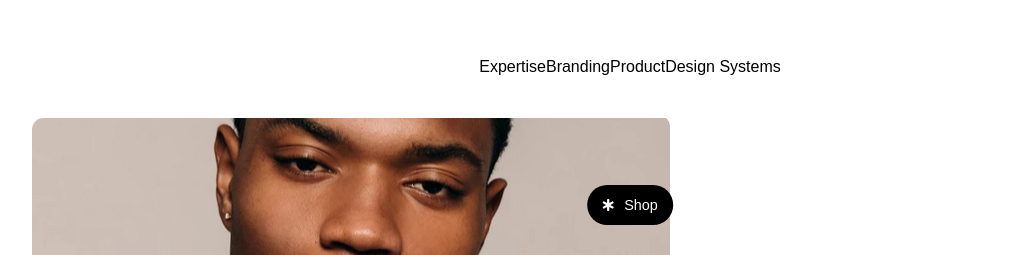
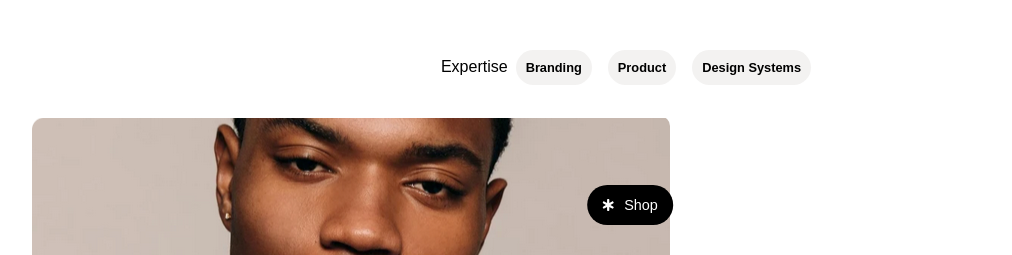
Before and after one commit to merkmic/Hackathon-Gr-3, a plain HTML site: page index.html in a window 1280 px wide. Shown: the part 545-800 px from the top of the page, without its empty margins (10-1022 px from the left). Drawn offline with Linux system fonts and the light colour scheme.

Commit message:
subheader improved

```diff
--- a/index.html
+++ b/index.html
@@ -15,7 +15,7 @@
       <a class="nav_links" href="https://oh.studio/contact">Contact</a>
     </nav>
     <h1>A brand and product designer working with clients globally</h1>
-    <p><span>Expertise</span><span>Branding</span><span>Product</span><span>Design Systems</span></p>
+    <p><bdo dir="ltr">Expertise</bdo><span>Branding</span><span>Product</span><span>Design Systems</span></p>
     <main>
       <div class="gallery_image">
       <img src="./images/gallery_aire.png" alt="Aire">
--- a/style.css
+++ b/style.css
@@ -47,7 +47,16 @@ h1 {
 #current {
   background: rgb(255, 255, 255);
 }
-
+span {
+    width: auto;
+    font-size: 80%;
+    font-weight: bold;
+    border-radius: 100px;
+    background-color: rgba(232, 229, 228, 0.5);
+    border: 2px;
+    padding: 10px;
+    margin: 8px;
+}
 main {
   display: flex;
   margin: 40px;
```
